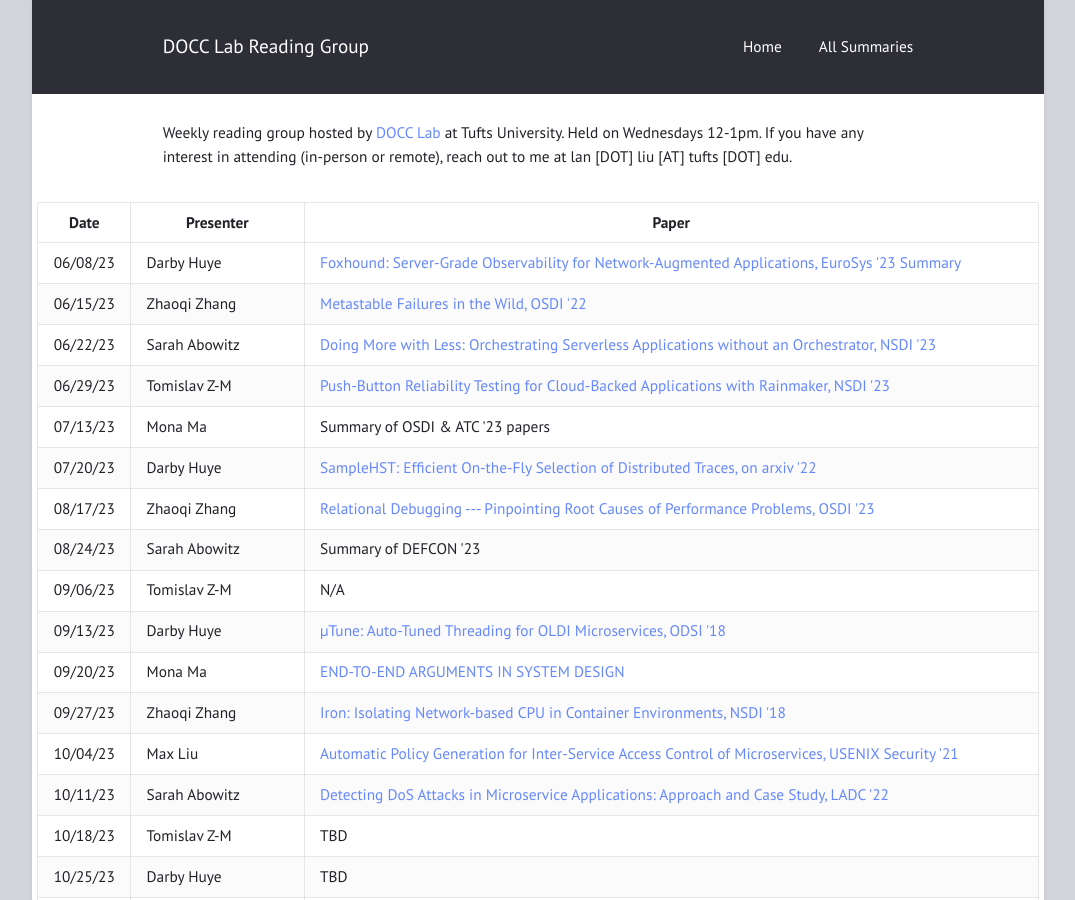
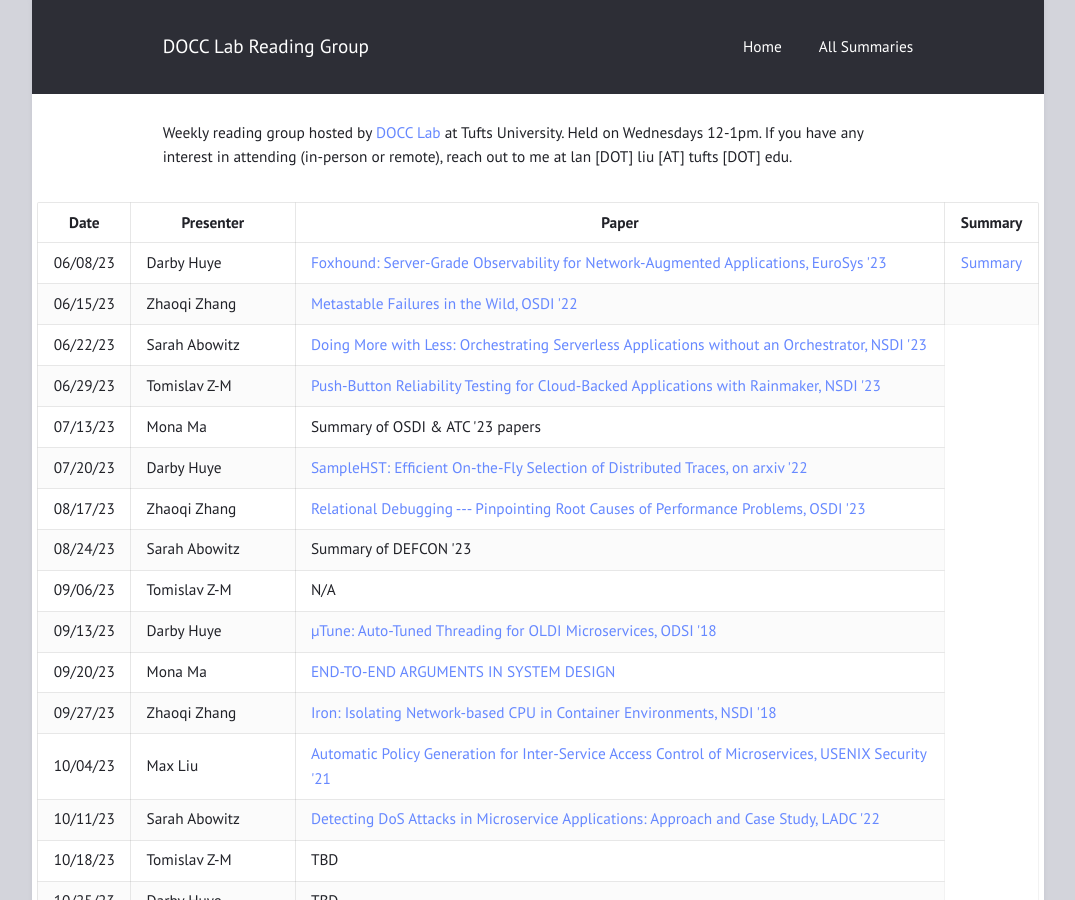
Before and after one commit to docc-lab/reading-group, a Jekyll site: the page built from index.html, in a window 1280 px wide and 900 px high. Shown: the whole window, without its empty margins (102-1177 px from the left). Built offline with Jekyll 4.4.1, drawn with Linux system fonts in a browser that asks for light colours.

Commit message:
test linking posts

```diff
--- a/index.html
+++ b/index.html
@@ -26,11 +26,14 @@
     <th>Date</th>
     <th>Presenter</th>
     <th>Paper</th>
+    <th>Summary</th>
   </tr>
   <tr>
     <td>06/08/23</td>
     <td>Darby Huye</td>
     <td><a href="https://dl.acm.org/doi/abs/10.1145/3552326.3567502">Foxhound: Server-Grade Observability for Network-Augmented Applications, EuroSys '23</a>
+    </td>
+    <td>
       {% assign post = site.posts | where_exp: "post", "post.title contains 'Foxhound'" | first %}
       {% if post %}
       <a href="{{ post.url | relative_url }}">Summary</a>
@@ -41,6 +44,12 @@
     <td>06/15/23</td>
     <td>Zhaoqi Zhang</td>
     <td><a href="https://www.usenix.org/conference/osdi22/presentation/huang-lexiang">Metastable Failures in the Wild, OSDI '22</a></td>
+    <td>
+      {% assign post = site.posts | where_exp: "post", "post.title contains 'Metastable'" | first %}
+      {% if post %}
+      <a href="{{ post.url | relative_url }}">Summary</a>
+      {% endif %}
+    </td>
   </tr>
   <tr>
     <td>06/22/23</td>
```
